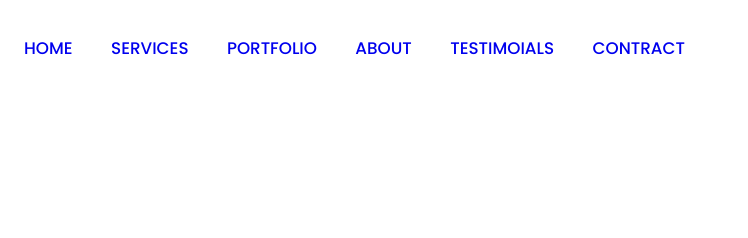
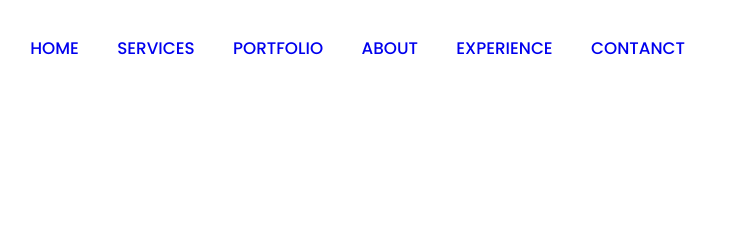
Before and after one commit to gideonkkk/portfolio, a plain HTML site: page index.html in a window 1280 px wide. Shown: the top 238 px of the page, 368-1116 px from the left. Drawn offline with Linux system fonts and the light colour scheme.

Commit message:
Update index.html

```diff
--- a/index.html
+++ b/index.html
@@ -46,10 +46,10 @@
                                 <a href="#">About</a>
                             </li>
                             <li>
-                                <a href="#">Testimoials</a>
+                                <a href="#">Experience</a>
                             </li>
                             <li>
-                                <a href="#">Contract</a>
+                                <a href="#">Contanct</a>
                             </li>
                             <li>
                                 <a href="#" class="active">Hire me</a>
```
